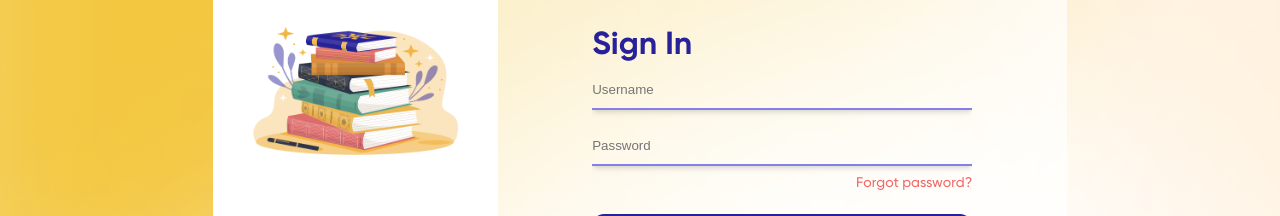
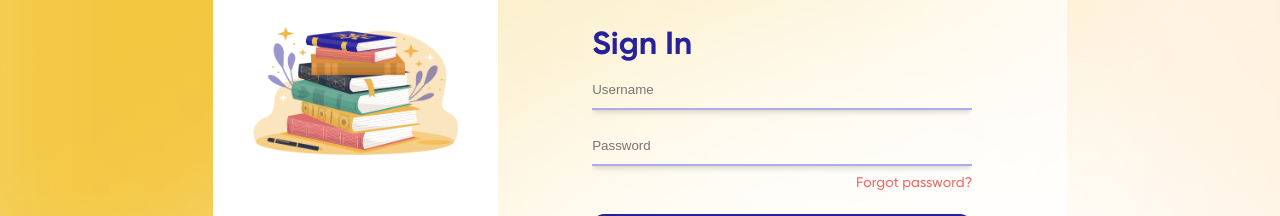
Before and after one commit to lob23/VirtualLibrary2, a Next.js app in the folder app/: page /login in a window 1280 px wide. Shown: the part 239-455 px from the top of the page. Built offline with nearby package versions, Linux system fonts and the light colour scheme.

Commit message:
Update globals.css

```diff
--- a/app/src/app/globals.css
+++ b/app/src/app/globals.css
@@ -64,5 +64,5 @@ input {
   border: none;
   padding: 0%;
   background-color: transparent;
-  border-bottom: 2px solid #857fea;
+  border-bottom: 2px solid hsl(243, 57%, 79%);
 }
```
